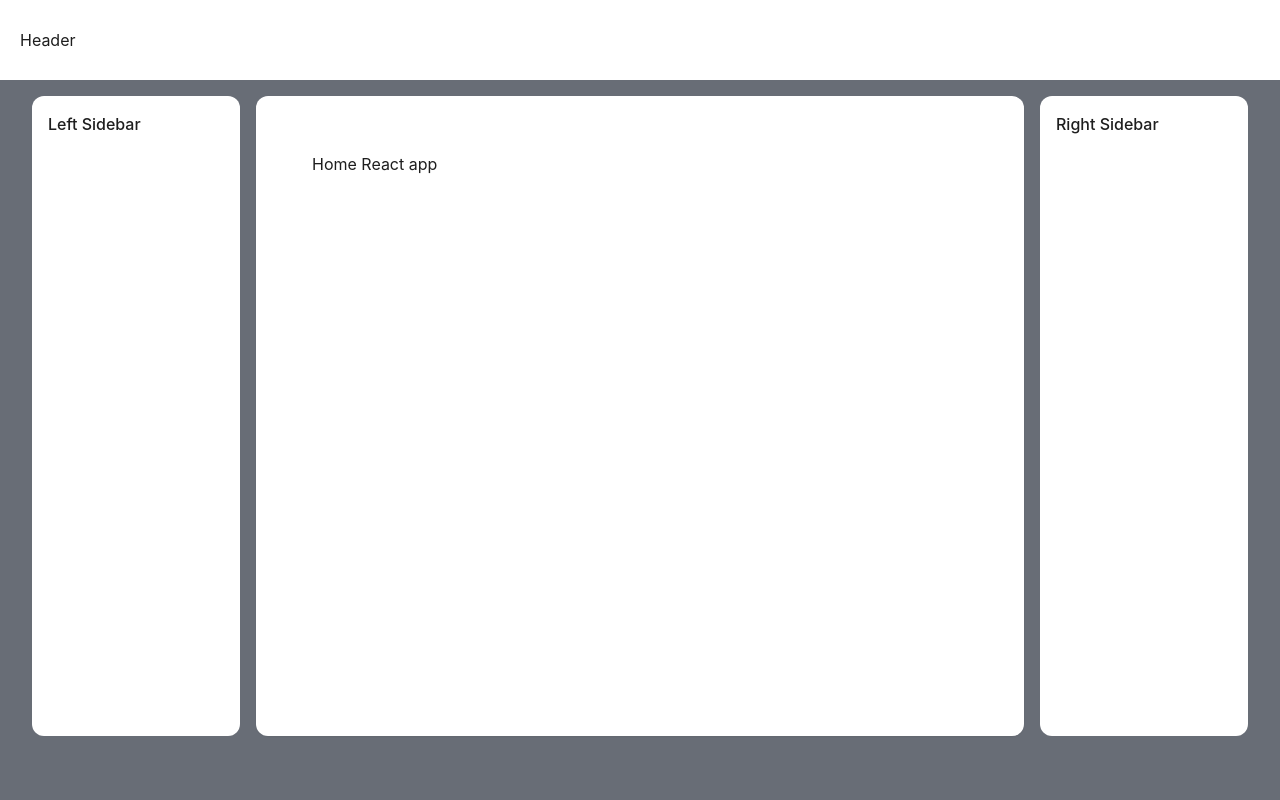
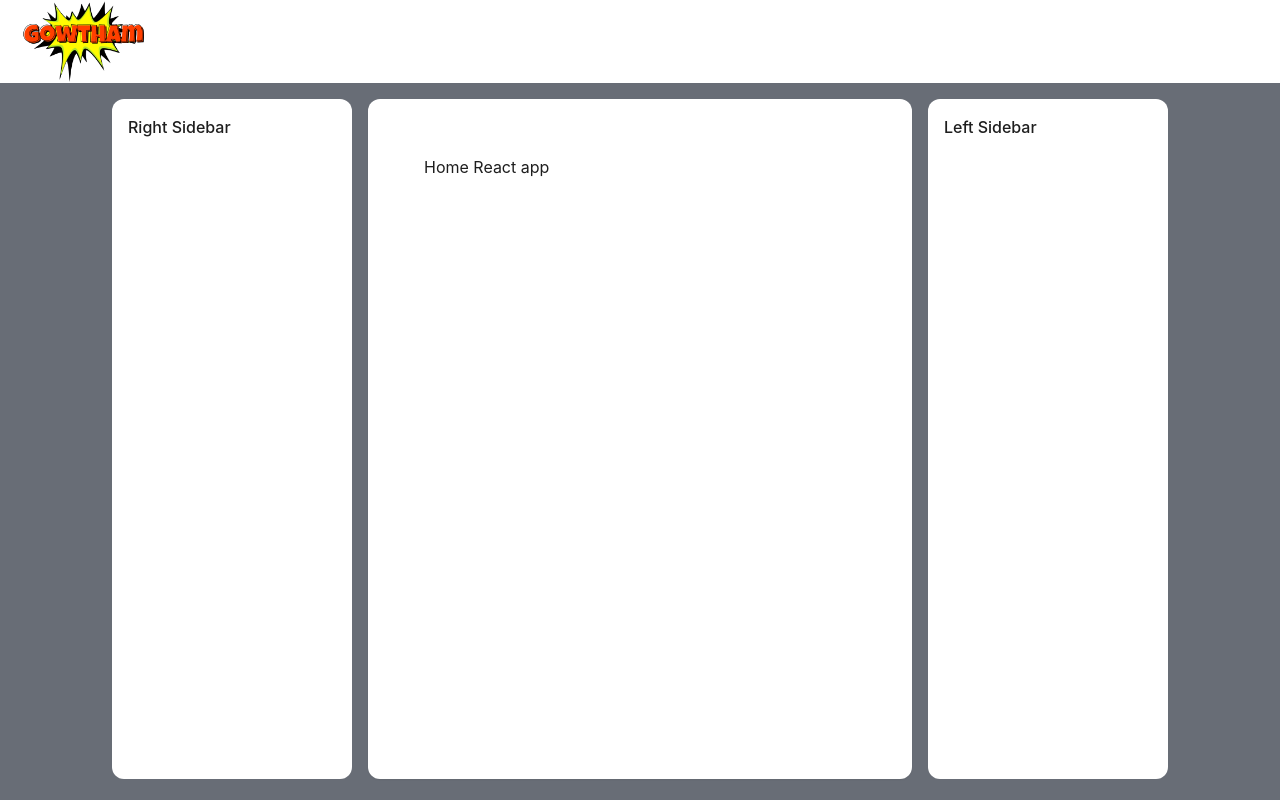
Before and after one commit to gowthamraja-dev/dev-profile, a React (Create React App) app: page / in a window 1280 px wide. Built offline with nearby package versions, Linux system fonts and the light colour scheme; some icons are missing.

Commit message:
Added Logo

```diff
--- a/src/Layout/BaseHeader.jsx
+++ b/src/Layout/BaseHeader.jsx
@@ -1,10 +1,12 @@
 import React from "react";
 import ThemeToggleButton from "../ThemeProvider/ThemeToggleButton";
+import logo from "../assets/images/gowthamLogo.png";
 
 const BaseHeader = () => {
   return (
     <header className="bg-background justify-between min-h-[10vh] flex items-center px-5">
-      Header <ThemeToggleButton />
+      <img src={logo} alt="Logo" className="w-12 md:w-20 lg:w-32" />
+      <ThemeToggleButton />
     </header>
   );
 };
--- a/src/Layout/BaseLayout.jsx
+++ b/src/Layout/BaseLayout.jsx
@@ -4,14 +4,12 @@ import BaseHeader from "./BaseHeader";
 const BaseLayout = ({ children }) => {
   return (
     <div className="bg-baseBackground text-surface h-screen">
-      <div className="min-h-[10vh]">
-        <BaseHeader />
-      </div>
+      <BaseHeader />
 
-      <div className="px-4 sm:px-6 md:px-8">
-        <div className="flex flex-col md:flex-row gap-4 mt-4 min-h-[80vh]">
+      <div className="px-4 sm:px-6 md:px-8 mx-20">
+        <div className="flex flex-col md:flex-row gap-4 mt-4 min-h-[85vh]">
           {/* Right Sidebar - appears at top on mobile, right on desktop */}
-          <aside className="order-1 md:order-3 bg-background p-4 rounded-xl w-full md:w-52">
+          <aside className="order-1 bg-background p-4 rounded-xl w-full md:w-60">
             <p className="font-medium">Right Sidebar</p>
           </aside>
 
@@ -21,7 +19,7 @@ const BaseLayout = ({ children }) => {
           </main>
 
           {/* Left Sidebar - appears at bottom on mobile, left on desktop */}
-          <aside className="order-3 md:order-1 bg-background p-4 rounded-xl w-full md:w-52">
+          <aside className="order-3 bg-background p-4 rounded-xl w-full md:w-60">
             <p className="font-medium">Left Sidebar</p>
           </aside>
         </div>
```
Also changed, not shown: src/assets/images/gowthamLogo.png (added).
